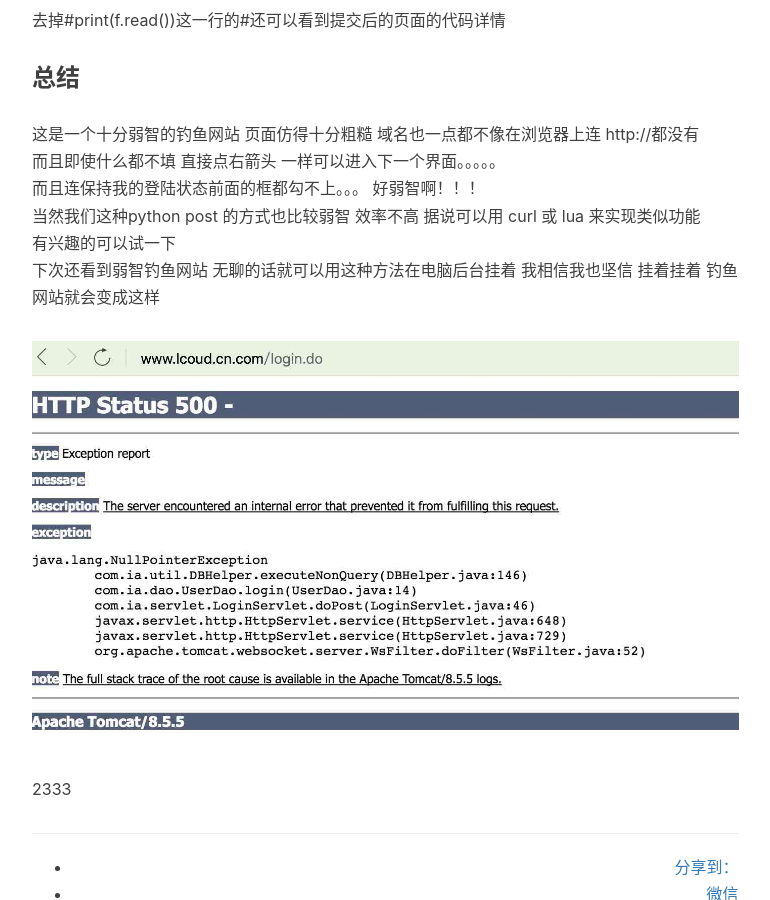
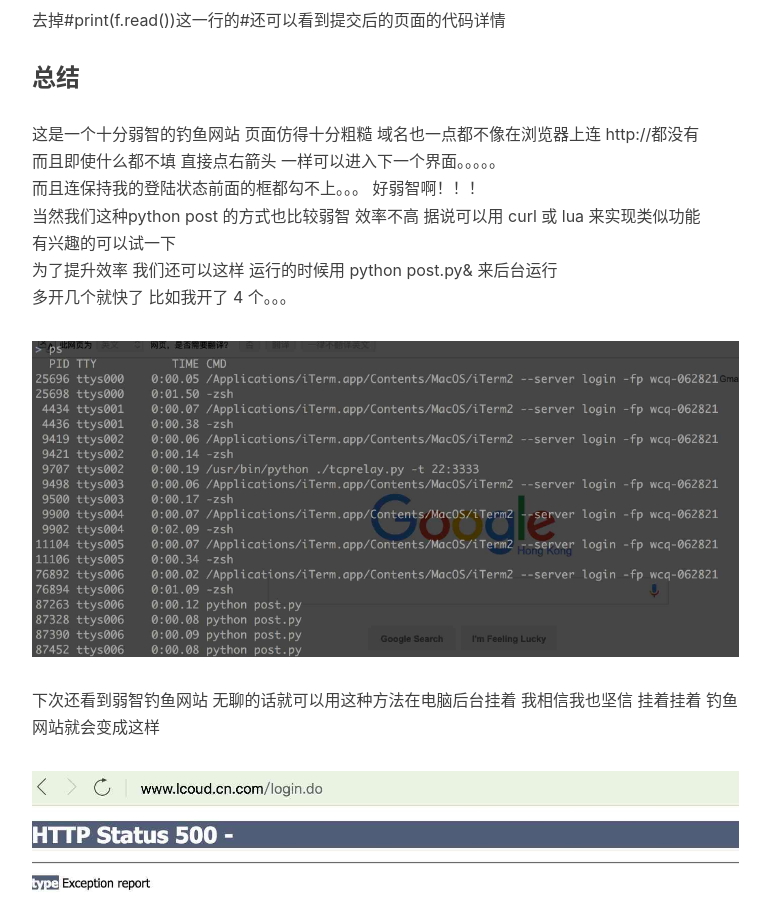
Before and after one commit to wcq062821/wcq062821.github.io, a Jekyll site: the page built from _posts/2016-09-21-python-post.markdown, in a window 1280 px wide and 900 px high, scrolled down 2985 px. Shown: the whole window, without its empty margins (233-1003 px from the left). Built offline with Jekyll 4.4.1, drawn with Linux system fonts in a browser that asks for light colours; nearby versions of some CDN libraries; comment, search, counter and statistics services are not loaded.

Commit message:
add post python-post

```diff
--- a/_posts/2016-09-21-python-post.markdown
+++ b/_posts/2016-09-21-python-post.markdown
@@ -131,6 +131,11 @@ wcq-062821@bogon:~/IOSCrack/tmp
 而且连保持我的登陆状态前面的框都勾不上。。。 好弱智啊！！！
 当然我们这种python post 的方式也比较弱智 效率不高 据说可以用 curl 或 lua 来实现类似功能
 有兴趣的可以试一下
+为了提升效率 我们还可以这样 运行的时候用 python post.py& 来后台运行
+多开几个就快了 比如我开了 4 个。。。
+
+![img](/img/in-post/post-python-post3.jpg)
+
 下次还看到弱智钓鱼网站 无聊的话就可以用这种方法在电脑后台挂着 我相信我也坚信 挂着挂着 钓鱼网站就会变成这样
 
 ![img](/img/in-post/post-python-post2.jpg)
```
Also changed, not shown: img/in-post/post-python-post3.jpg (added), 1 other file.
